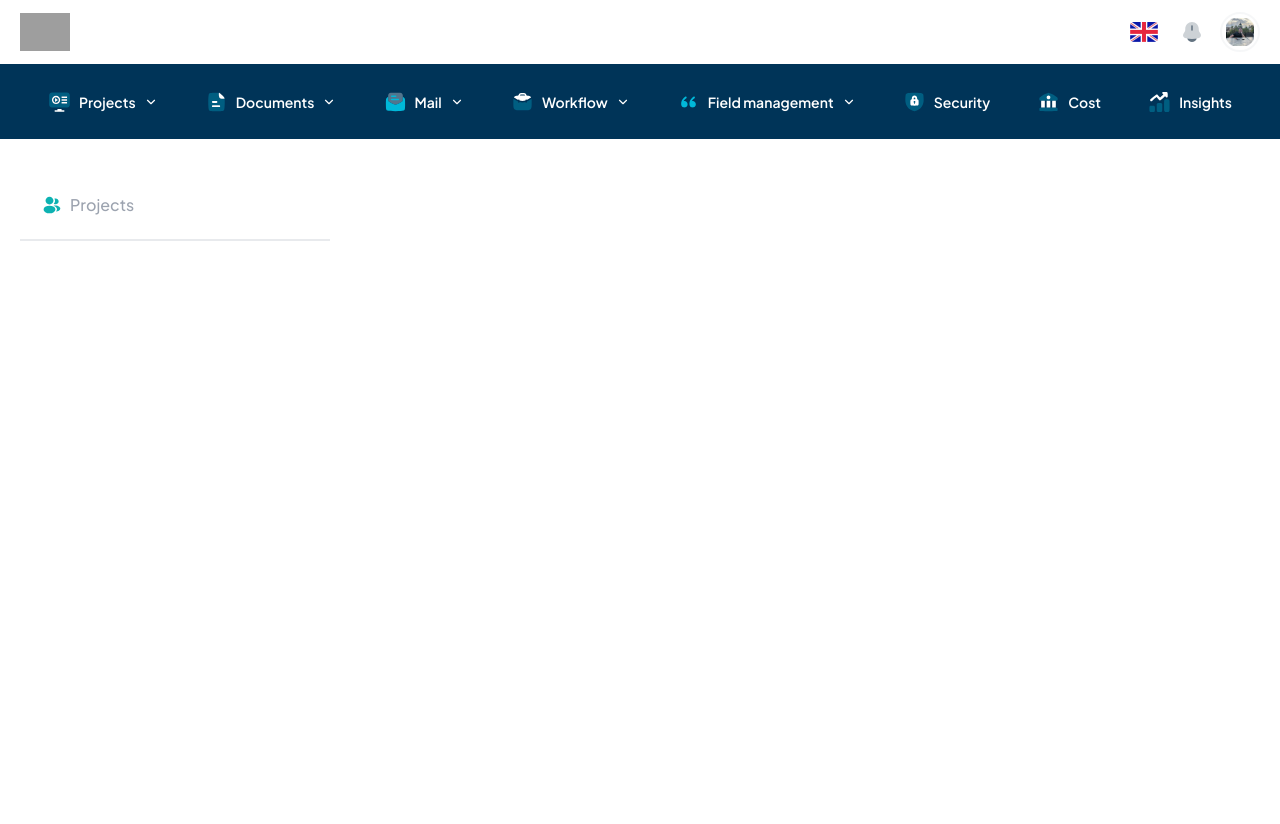
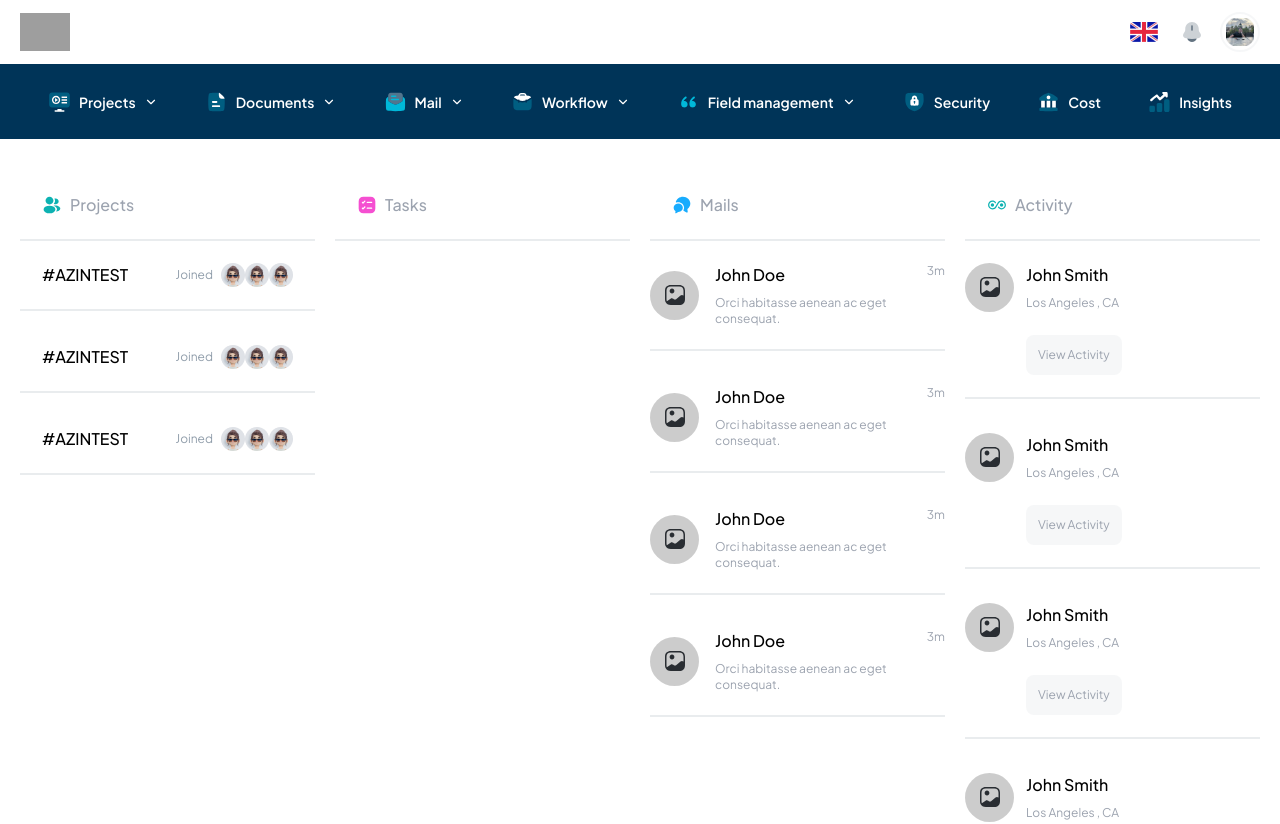
Before and after one commit to BCPAZ/crm-app, a React (Vite) app: page / in a window 1280 px wide. Shown: the top 824 px of the page. Before the commit the page ends 800 px from the top, so only its background shows below. Built offline with nearby package versions, Linux system fonts and the light colour scheme; grey boxes are pictures that could not be loaded.

Commit message:
feat : email, project, activity cards added to dashboard

```diff
--- /dev/null
+++ b/src/components/App/Dashboard/ActivityCard.jsx
@@ -0,0 +1,17 @@
+const ActivityCard = ({activity}) => {
+  return (
+    <div className="flex flex-col">
+      <div className="flex items-start gap-3 py-[22px] border-b-2 border-grey/20">
+        <img src={activity.avatar} alt="" />
+        <div className="flex flex-col justify-start items-start gap-2">
+          <span className="text-md text-black font-medium">{activity.name}</span>
+          <span className="text-xs text-gray-400">{activity.location}</span>
+          <button className="p-3 rounded-lg text-gray-400 text-xs bg-gray-300/20 mt-4">View Activity</button>
+        </div>
+      </div>
+      <div></div>
+    </div>
+  )
+}
+
+export default ActivityCard
--- /dev/null
+++ b/src/components/App/Dashboard/EmailCard.jsx
@@ -0,0 +1,19 @@
+const EmailCard = ({ email }) => {
+  return (
+    <div className="flex flex-col">
+      <div className="flex items-start justify-between gap-3 py-[22px] border-b-2 border-grey/20">
+        <div className="flex items-center gap-4 lg:justify-between justify-start w-full">
+          <img src={email.avatar} alt="" />
+          <div className="flex flex-col justify-start items-start gap-2">
+            <span className="text-md text-black font-medium">{email.name}</span>
+            <span className="text-xs text-gray-400">{email.description}</span>
+          </div>
+        </div>
+        <span className="text-xs text-gray-400">{email.timeStamp}m</span>
+      </div>
+      <div></div>
+    </div>
+  );
+};
+
+export default EmailCard;
--- /dev/null
+++ b/src/components/App/Dashboard/ProjectCard.jsx
@@ -0,0 +1,24 @@
+const ProjectCard = ({ project }) => {
+  return (
+    <div className="flex flex-col">
+      <div className="flex items-center justify-between gap-2 p-[22px] border-b-2 border-grey/20">
+        <h1 className="text-md text-black font-medium">{project.name}</h1>
+        <div className="flex items-center gap-2">
+          <span className="text-xs text-grey">
+            {project.status ? "Joined" : "Denied"}
+          </span>
+          <div className="flex items-center">
+            {project.members
+              .map((member, index) => (
+                <img src={member.img} key={index} alt="" />
+              ))
+              .slice(0, 3)}
+          </div>
+        </div>
+      </div>
+      <div></div>
+    </div>
+  );
+};
+
+export default ProjectCard;
--- /dev/null
+++ b/src/mocks/dashboardData.jsx
@@ -0,0 +1,134 @@
+import avatar from "@/assets/images/img.png";
+import senderAvatar from "@/assets/icons/Dashboard/sender-avatar.svg";
+export const projects = [
+  {
+    name : '#AZINTEST',
+    status : true,
+    members : [
+      {
+        name : 'Faril Mammadov',
+        img : avatar
+      },
+      {
+        name : 'Faril Mammadov',
+        img : avatar
+      },
+      {
+        name : 'Faril Mammadov',
+        img : avatar
+      },
+      {
+        name : 'Faril Mammadov',
+        img : avatar
+      },
+    ]
+  },
+  {
+    name : '#AZINTEST',
+    status : true,
+    members : [
+      {
+        name : 'Faril Mammadov',
+        img : avatar
+      },
+      {
+        name : 'Faril Mammadov',
+        img : avatar
+      },
+      {
+        name : 'Faril Mammadov',
+        img : avatar
+      },
+      {
+        name : 'Faril Mammadov',
+        img : avatar
+      },
+    ]
+  },
+  {
+    name : '#AZINTEST',
+    status : true,
+    members : [
+      {
+        name : 'Faril Mammadov',
+        img : avatar
+      },
+      {
+        name : 'Faril Mammadov',
+        img : avatar
+      },
+      {
+        name : 'Faril Mammadov',
+        img : avatar
+      },
+      {
+        name : 'Faril Mammadov',
+        img : avatar
+      },
+    ]
+  },
+]
+
+
+
+export const emails = [
+  {
+    avatar : senderAvatar,
+    name : 'John Doe',
+    description : 'Orci habitasse aenean ac eget consequat.',
+    timeStamp : 3
+  },
+  {
+    avatar : senderAvatar,
+    name : 'John Doe',
+    description : 'Orci habitasse aenean ac eget consequat.',
+    timeStamp : 3
+  },
+  {
+    avatar : senderAvatar,
+    name : 'John Doe',
+    description : 'Orci habitasse aenean ac eget consequat.',
+    timeStamp : 3
+  },
+  {
+    avatar : senderAvatar,
+    name : 'John Doe',
+    description : 'Orci habitasse aenean ac eget consequat.',
+    timeStamp : 3
+  },
+]
+
+
+
+export const activityTrack = [
+  {
+    avatar : senderAvatar,
+    name : 'John Smith',
+    location : 'Los Angeles , CA'
+  },
+  {
+    avatar : senderAvatar,
+    name : 'John Smith',
+    location : 'Los Angeles , CA'
+  },
+  {
+    avatar : senderAvatar,
+    name : 'John Smith',
+    location : 'Los Angeles , CA'
+  },
+  {
+    avatar : senderAvatar,
+    name : 'John Smith',
+    location : 'Los Angeles , CA'
+  },
+  {
+    avatar : senderAvatar,
+    name : 'John Smith',
+    location : 'Los Angeles , CA'
+  },
+  {
+    avatar : senderAvatar,
+    name : 'John Smith',
+    location : 'Los Angeles , CA'
+  },
+]
--- a/src/views/App/Dashboard.jsx
+++ b/src/views/App/Dashboard.jsx
@@ -2,15 +2,60 @@ import profile from "@/assets/icons/Dashboard/profile-2user.svg";
 import tasks from "@/assets/icons/Dashboard/task-square.svg";
 import mails from "@/assets/icons/Dashboard/messages-2.svg";
 import unlimited from "@/assets/icons/Dashboard/unlimited.svg";
+import { projects } from "@/mocks/dashboardData";
+import { emails } from "@/mocks/dashboardData";
+import { activityTrack } from "@/mocks/dashboardData";
+import ProjectCard from "@/components/App/Dashboard/ProjectCard";
+import EmailCard from "@/components/App/Dashboard/EmailCard";
+import ActivityCard from "@/components/App/Dashboard/ActivityCard";
 const Dashboard = () => {
   return (
     <section>
       <div className="siteContainer">
-        <div className="mt-8 grid grid-cols-4">
+        <div className="mt-8 grid lg:grid-cols-4 sm:grid-cols-2 grid-cols-1 md:gap-5 gap-10">
           <div className="flex flex-col">
-            <div className="flex items-center gap-2 p-[22px] border-b-2 border-gray-300/50">
+            <div className="flex items-center gap-2 p-[22px] border-b-2 border-grey/20">
               <img src={profile} alt="" />
               <h1 className="text-md text-gray-400 font-medium">Projects</h1>
+            </div>
+            <div className="flex flex-col gap-3">
+              {
+                projects.map((project, index) => (
+                  <ProjectCard project={project} key={index} />
+                ))
+              }
+            </div>
+          </div>
+          <div className="flex flex-col">
+            <div className="flex items-center gap-2 p-[22px] border-b-2 border-grey/20">
+              <img src={tasks} alt="" />
+              <h1 className="text-md text-gray-400 font-medium">Tasks</h1>
+            </div>
+          </div>
+          <div className="flex flex-col">
+            <div className="flex items-center gap-2 p-[22px] border-b-2 border-grey/20">
+              <img src={mails} alt="" />
+              <h1 className="text-md text-gray-400 font-medium">Mails</h1>
+            </div>
+            <div className="flex flex-col gap-3">
+              {
+                emails.map((email, index) => (
+                  <EmailCard email={email} key={index} />
+                ))
+              }
+            </div>
+          </div>
+          <div className="flex flex-col">
+            <div className="flex items-center gap-2 p-[22px] border-b-2 border-grey/20">
+              <img src={unlimited} alt="" />
+              <h1 className="text-md text-gray-400 font-medium">Activity</h1>
+            </div>
+            <div className="flex flex-col gap-3">
+              {
+                activityTrack.map((activity, index) => (
+                  <ActivityCard activity={activity} key={index} />
+                )).slice(0,5)
+              }
             </div>
           </div>
         </div>
```
Also changed, not shown: src/assets/icons/Dashboard/sender-avatar.svg (added), src/assets/images/img.png (added).
